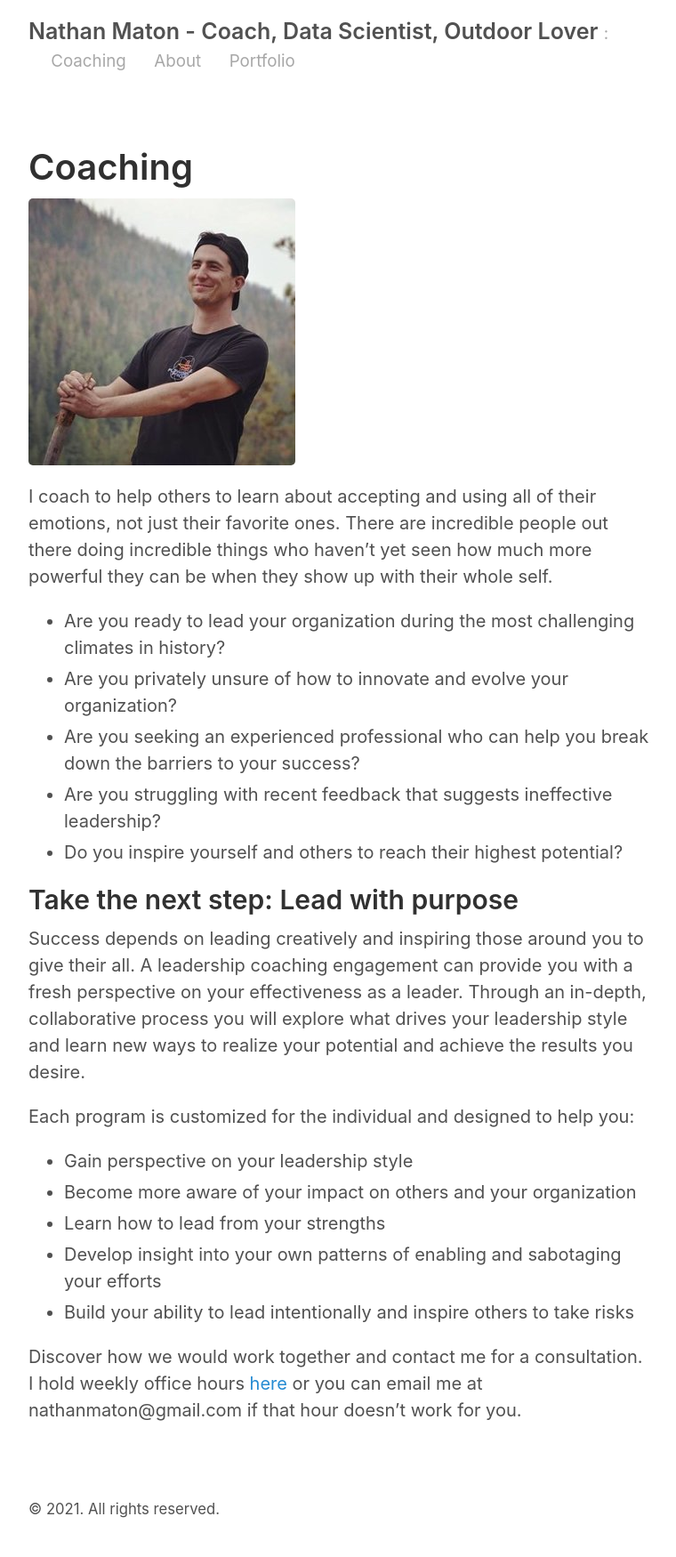
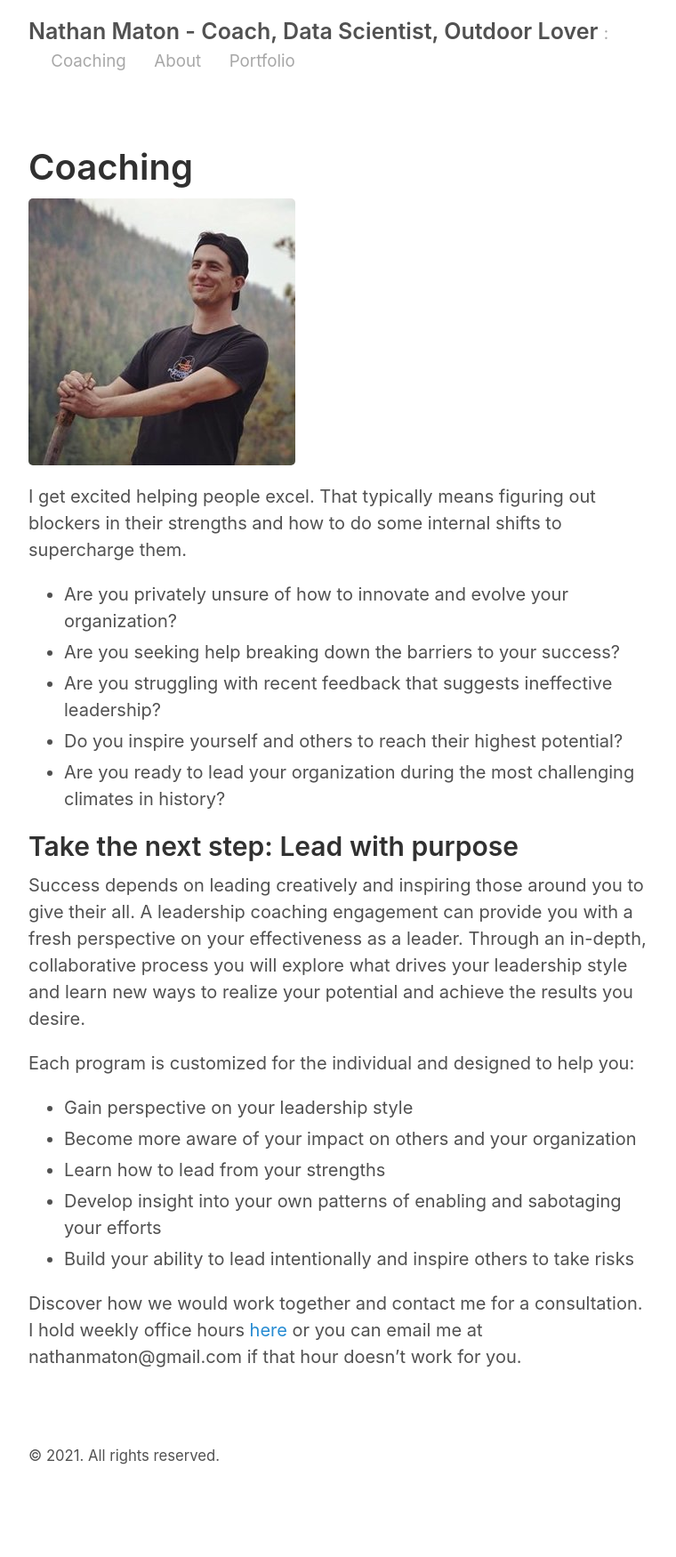
Before and after one commit to NathanMaton/nathanmaton.github.io, a Jekyll site: the page built from coaching.md, in a window 1280 px wide. Shown: the whole page at 89% size, without its empty margins (258-1018 px from the left). Built offline with Jekyll 4.4.1, drawn with Linux system fonts in a browser that asks for light colours; after the commit the page ends 1690 px from its top, so only the background shows below that.

Commit message:
updated coaching page copy

```diff
--- a/coaching.md
+++ b/coaching.md
@@ -5,13 +5,13 @@ title: Coaching
 
 <img src="/images/nathanm.jpg" alt="Photo of me.">
 
-I coach to help others to learn about accepting and using all of their emotions, not just their favorite ones. There are incredible people out there doing incredible things who haven’t yet seen how much more powerful they can be when they show up with their whole self.
+I get excited helping people excel. That typically means figuring out blockers in their strengths and how to do some internal shifts to supercharge them.
 
-* Are you ready to lead your organization during the most challenging climates in history?
 * Are you privately unsure of how to innovate and evolve your organization?
-* Are you seeking an experienced professional who can help you break down the barriers to your success?
+* Are you seeking help breaking down the barriers to your success?
 * Are you struggling with recent feedback that suggests ineffective leadership?
 * Do you inspire yourself and others to reach their highest potential?
+* Are you ready to lead your organization during the most challenging climates in history?
 
 ## Take the next step: Lead with purpose
 
```
